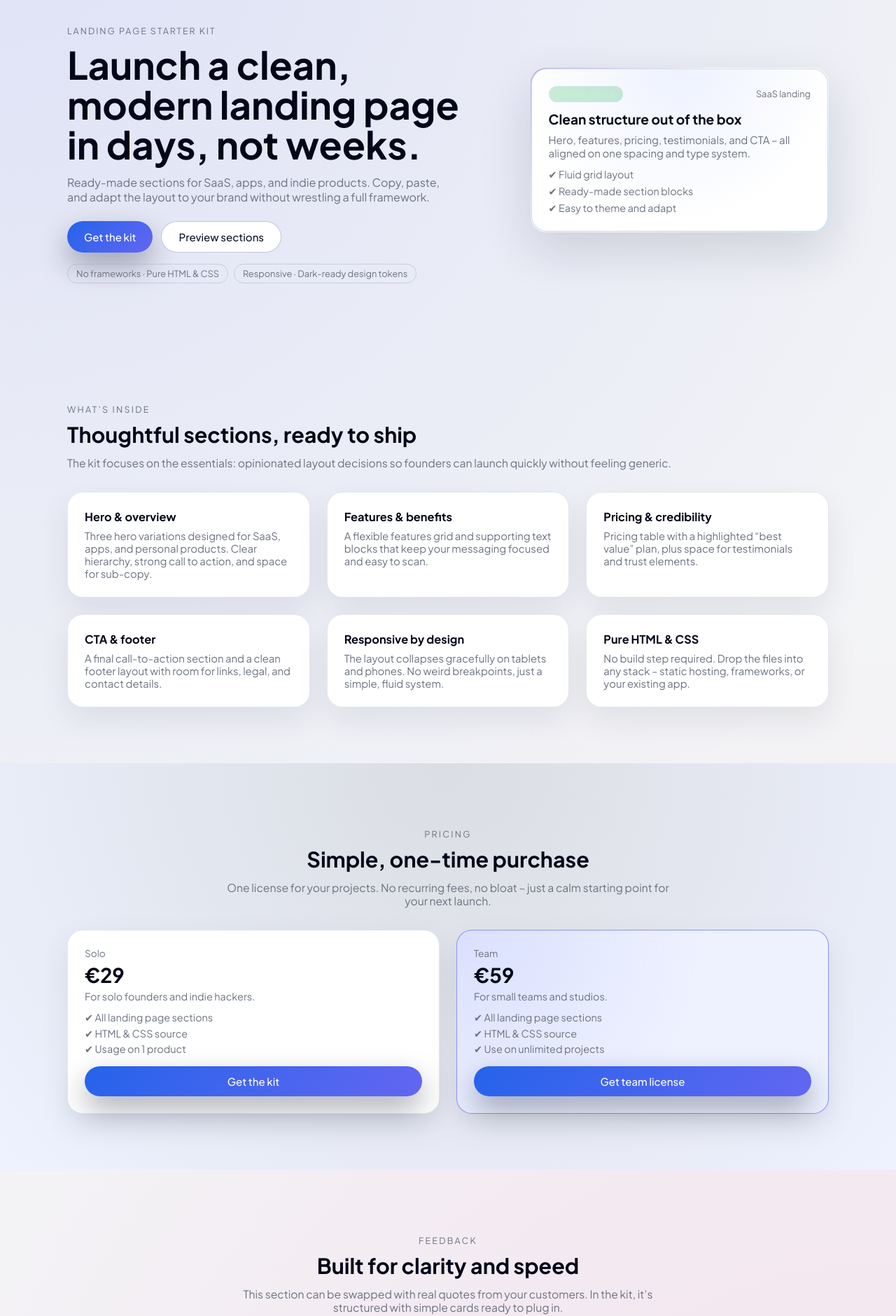
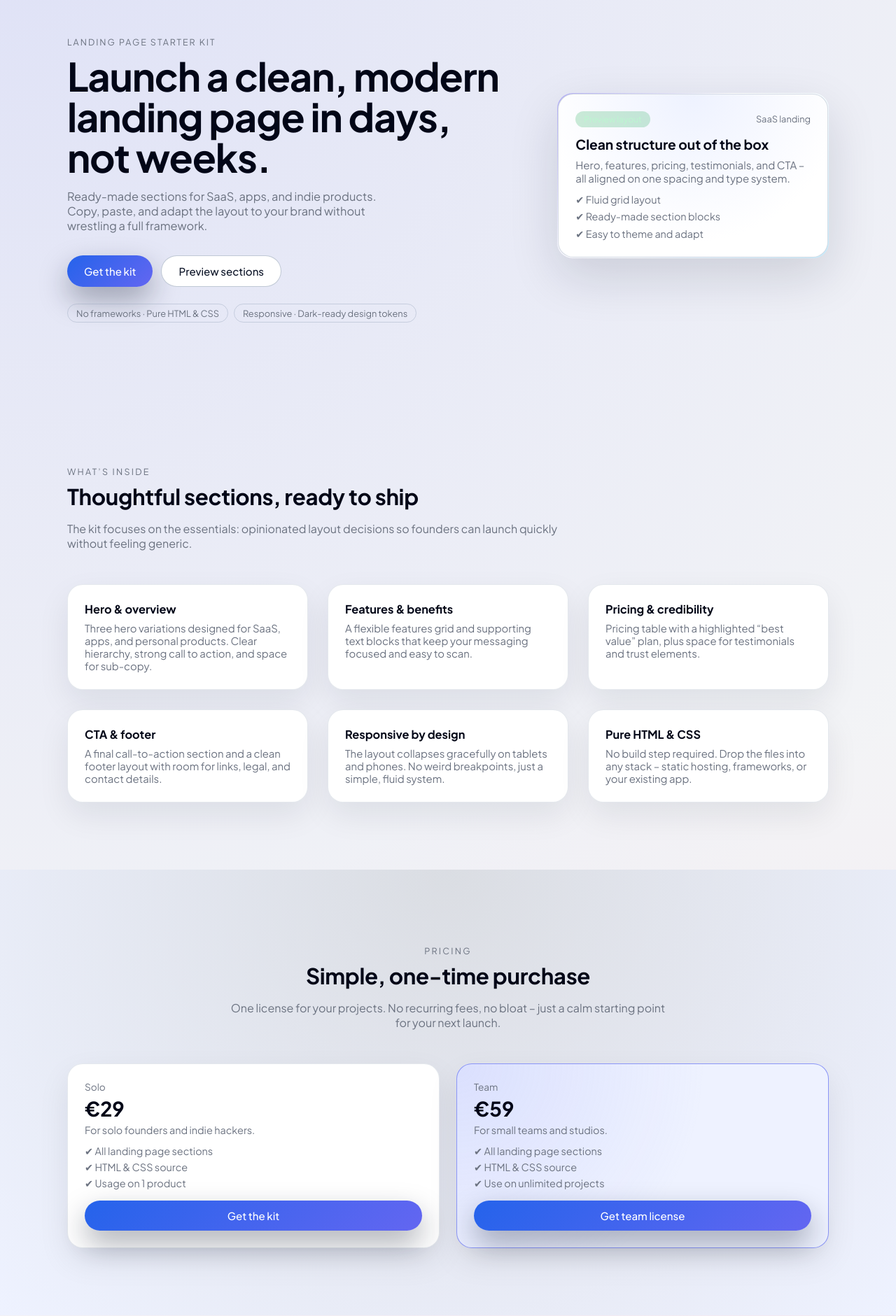
Before and after one commit to amirnapoletano/polyglot-landing-kit, a plain HTML site: page index.html in a window 1280 px wide. Shown: the part 140-2021 px from the top of the page at 70% size. Drawn offline with Linux system fonts and the light colour scheme.

Commit message:
v1: landing kit polished (theme + reveals + spacing)

```diff
--- a/index.html
+++ b/index.html
@@ -51,7 +51,7 @@
     <!-- HERO -->
     <section class="hero" id="top">
       <div class="container hero-grid">
-        <div class="hero-copy">
+        <div class="hero-copy reveal">
           <p class="hero-kicker">Landing Page Starter Kit</p>
           <h1 class="hero-title">
             Launch a clean, modern landing page in days, not weeks.
@@ -70,7 +70,7 @@
           </div>
         </div>
 
-        <div class="hero-card">
+        <div class="hero-card reveal reveal-delay-2">
           <div class="hero-card-inner">
             <div class="hero-card-header">
               <span class="badge">Preview layout</span>
@@ -93,7 +93,7 @@
     <!-- FEATURES -->
     <section class="section" id="features">
       <div class="container">
-        <header class="section-header">
+        <header class="section-header reveal">
           <p class="section-kicker">What’s inside</p>
           <h2 class="section-title">Thoughtful sections, ready to ship</h2>
           <p class="section-intro">
@@ -103,7 +103,7 @@
         </header>
 
         <div class="grid grid--3">
-          <article class="feature-card">
+          <article class="feature-card reveal reveal-delay-1">
             <h3>Hero &amp; overview</h3>
             <p>
               Three hero variations designed for SaaS, apps, and personal products. Clear hierarchy, strong call to
@@ -111,35 +111,35 @@
             </p>
           </article>
 
-          <article class="feature-card">
+          <article class="feature-card reveal reveal-delay-2">
             <h3>Features &amp; benefits</h3>
             <p>
               A flexible features grid and supporting text blocks that keep your messaging focused and easy to scan.
             </p>
           </article>
 
-          <article class="feature-card">
+          <article class="feature-card reveal reveal-delay-3">
             <h3>Pricing &amp; credibility</h3>
             <p>
               Pricing table with a highlighted “best value” plan, plus space for testimonials and trust elements.
             </p>
           </article>
 
-          <article class="feature-card">
+          <article class="feature-card reveal reveal-delay-1">
             <h3>CTA &amp; footer</h3>
             <p>
               A final call-to-action section and a clean footer layout with room for links, legal, and contact details.
             </p>
           </article>
 
-          <article class="feature-card">
+          <article class="feature-card reveal reveal-delay-2">
             <h3>Responsive by design</h3>
             <p>
               The layout collapses gracefully on tablets and phones. No weird breakpoints, just a simple, fluid system.
             </p>
           </article>
 
-          <article class="feature-card">
+          <article class="feature-card reveal reveal-delay-3">
             <h3>Pure HTML &amp; CSS</h3>
             <p>
               No build step required. Drop the files into any stack – static hosting, frameworks, or your existing app.
@@ -152,7 +152,7 @@
     <!-- PRICING -->
     <section class="section section--tinted" id="pricing">
       <div class="container">
-        <header class="section-header section-header--center">
+        <header class="section-header section-header--center reveal">
           <p class="section-kicker">Pricing</p>
           <h2 class="section-title">Simple, one-time purchase</h2>
           <p class="section-intro">
@@ -162,7 +162,7 @@
         </header>
 
         <div class="pricing-grid">
-          <article class="pricing-card">
+          <article class="pricing-card reveal reveal-delay-1">
             <p class="pricing-label">Solo</p>
             <h3 class="pricing-price">€29</h3>
             <p class="pricing-sub">For solo founders and indie hackers.</p>
@@ -176,7 +176,7 @@
             </a>
           </article>
 
-          <article class="pricing-card pricing-card--highlight">
+          <article class="pricing-card pricing-card--highlight reveal reveal-delay-2">
             <p class="pricing-label">Team</p>
             <h3 class="pricing-price">€59</h3>
             <p class="pricing-sub">For small teams and studios.</p>
@@ -196,7 +196,7 @@
     <!-- TESTIMONIALS -->
     <section class="section" id="testimonials">
       <div class="container">
-        <header class="section-header section-header--center">
+        <header class="section-header section-header--center reveal">
           <p class="section-kicker">Feedback</p>
           <h2 class="section-title">Built for clarity and speed</h2>
           <p class="section-intro">
@@ -206,21 +206,21 @@
         </header>
 
         <div class="grid grid--3">
-          <article class="quote-card">
+          <article class="quote-card reveal reveal-delay-1">
             <p class="quote-text">
               “It feels like someone already made all the layout decisions for me – I just had to plug in my content.”
             </p>
             <p class="quote-meta">Indie founder</p>
           </article>
 
-          <article class="quote-card">
+          <article class="quote-card reveal reveal-delay-2">
             <p class="quote-text">
               “I launched my first landing page in two evenings instead of two weeks.”
             </p>
             <p class="quote-meta">Solo developer</p>
           </article>
 
-          <article class="quote-card">
+          <article class="quote-card reveal reveal-delay-3">
             <p class="quote-text">
               “The spacing and typography just feel right out of the box.”
             </p>
--- a/main.js
+++ b/main.js
@@ -56,3 +56,48 @@ if (toggle) {
     window.localStorage.setItem(THEME_KEY, next);
   });
 }
+
+// Reveal on scroll
+const revealElements = document.querySelectorAll(".reveal");
+
+const observer = new IntersectionObserver(
+  (entries) => {
+    entries.forEach((entry) => {
+      if (entry.isIntersecting) {
+        entry.target.style.animationPlayState = "running";
+        observer.unobserve(entry.target);
+      }
+    });
+  },
+  { threshold: 0.15 }
+);
+
+revealElements.forEach((el) => {
+  el.style.animationPlayState = "paused";
+  observer.observe(el);
+});
+
+// Reveal on scroll (respects reduced motion)
+const prefersReducedMotion = window.matchMedia &&
+  window.matchMedia("(prefers-reduced-motion: reduce)").matches;
+
+if (!prefersReducedMotion) {
+  const revealElements = document.querySelectorAll(".reveal");
+
+  const observer = new IntersectionObserver(
+    (entries) => {
+      entries.forEach((entry) => {
+        if (entry.isIntersecting) {
+          entry.target.style.animationPlayState = "running";
+          observer.unobserve(entry.target);
+        }
+      });
+    },
+    { threshold: 0.15 }
+  );
+
+  revealElements.forEach((el) => {
+    el.style.animationPlayState = "paused";
+    observer.observe(el);
+  });
+}
--- a/style.css
+++ b/style.css
@@ -265,14 +265,18 @@ body[data-theme="light"] .button--ghost {
    =========================== */
 
 .hero {
-  padding-block: var(--space-10) var(--space-9);
+  padding-block: calc(var(--space-10) + 1rem) var(--space-10);
 }
 
 .hero-grid {
   display: grid;
-  grid-template-columns: minmax(0, 1.5fr) minmax(0, 1.1fr);
+  grid-template-columns: minmax(0, 1.6fr) minmax(0, 1fr);
   gap: var(--space-9);
   align-items: center;
+}
+
+.hero-copy {
+  max-width: 42rem;
 }
 
 .hero-kicker {
@@ -284,23 +288,25 @@ body[data-theme="light"] .button--ghost {
 }
 
 .hero-title {
-  font-size: clamp(2.5rem, 3vw + 1.7rem, 3.4rem);
-  line-height: 1.04;
-  margin: 0 0 var(--space-3);
+  max-width: 26ch;
+  font-size: clamp(2.6rem, 3vw + 1.8rem, 3.5rem);
+  line-height: 1.03;
+  letter-spacing: -0.02em;
+  margin: 0 0 var(--space-4);
 }
 
 .hero-text {
-  max-width: 34rem;
-  font-size: 1rem;
+  max-width: 38ch;
+  font-size: 1.02rem;
   color: var(--color-text-muted);
-  margin-bottom: var(--space-5);
+  margin-bottom: var(--space-6);
 }
 
 .hero-actions {
   display: flex;
   flex-wrap: wrap;
   gap: var(--space-3);
-  margin-bottom: var(--space-4);
+  margin-bottom: var(--space-5);
 }
 
 .hero-meta {
@@ -382,7 +388,7 @@ body[data-theme="light"] .button--ghost {
    =========================== */
 
 .section {
-  padding-block: var(--space-9);
+  padding-block: var(--space-10);
 }
 
 .section--tinted {
@@ -401,7 +407,7 @@ body[data-theme="dark"] .section--tinted {
 }
 
 .section-header {
-  margin-bottom: var(--space-6);
+  margin-bottom: var(--space-7);
 }
 
 .section-header--center {
@@ -419,14 +425,16 @@ body[data-theme="dark"] .section--tinted {
 }
 
 .section-title {
-  font-size: 1.9rem;
-  margin: 0 0 var(--space-3);
+  font-size: 1.95rem;
+  margin: 0 0 var(--space-4);
+  letter-spacing: -0.01em;
 }
 
 .section-intro {
   margin: 0;
   color: var(--color-text-muted);
-  font-size: 0.98rem;
+  font-size: 1rem;
+  max-width: 60ch;
 }
 
 /* ===========================
@@ -435,7 +443,7 @@ body[data-theme="dark"] .section--tinted {
 
 .grid {
   display: grid;
-  gap: var(--space-5);
+  gap: calc(var(--space-5) + 0.25rem);
 }
 
 .grid--3 {
@@ -613,3 +621,96 @@ body[data-theme="light"] .pricing-card--highlight {
     align-items: flex-start;
   }
 }
+
+@media (max-width: 900px) {
+  .hero {
+    padding-block: var(--space-8);
+  }
+
+  .section {
+    padding-block: var(--space-9);
+  }
+
+  .section-header {
+    margin-bottom: var(--space-6);
+  }
+
+  .hero-title {
+    max-width: 22ch;
+  }
+
+  .hero-text {
+    max-width: 48ch;
+    margin-bottom: var(--space-5);
+  }
+
+  .grid {
+    gap: var(--space-5);
+  }
+}
+
+@media (max-width: 480px) {
+  .hero {
+    padding-block: var(--space-7);
+  }
+
+  .hero-actions {
+    flex-direction: column;
+  }
+
+  .hero-actions .button {
+    width: 100%;
+  }
+
+  .section {
+    padding-block: var(--space-8);
+  }
+
+  .section-header {
+    margin-bottom: var(--space-5);
+  }
+
+  .grid {
+    gap: var(--space-4);
+  }
+
+  .feature-card,
+  .quote-card,
+  .pricing-card {
+    padding: var(--space-5);
+  }
+}
+
+/* ===========================
+   Global reveal animations
+   =========================== */
+
+@keyframes fadeUp {
+  from {
+    opacity: 0;
+    transform: translateY(14px);
+  }
+  to {
+    opacity: 1;
+    transform: translateY(0);
+  }
+}
+
+.reveal {
+  opacity: 0;
+  animation: fadeUp 0.6s ease forwards;
+  animation-play-state: paused;
+}
+
+.reveal-delay-1 { animation-delay: 0.08s; }
+.reveal-delay-2 { animation-delay: 0.16s; }
+.reveal-delay-3 { animation-delay: 0.24s; }
+.reveal-delay-4 { animation-delay: 0.32s; }
+
+@media (prefers-reduced-motion: reduce) {
+  .reveal {
+    opacity: 1;
+    animation: none;
+    transform: none;
+  }
+}
```
